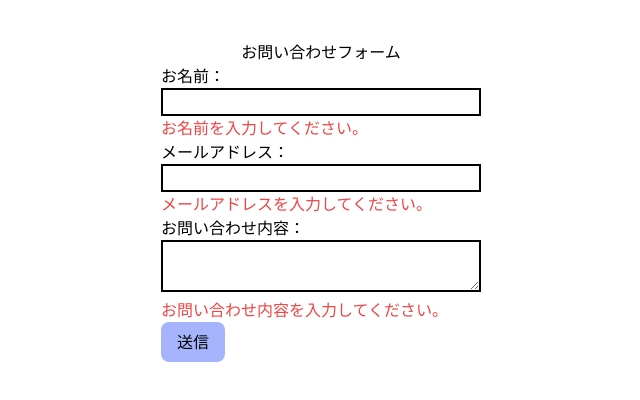
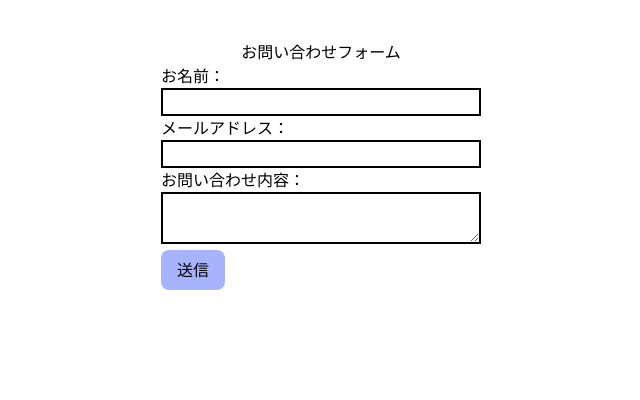
Before and after one commit to sudo-yoko/portfolio-nextjs, a Next.js app: page /demo/contact in a window 1280 px wide. Shown: the top 400 px of the page, without its empty margins (319-959 px from the left). Built offline with nearby package versions, Linux system fonts and the light colour scheme.

Commit message:
202505021609

```diff
--- a/app/demo/contact/main.tsx
+++ b/app/demo/contact/main.tsx
@@ -2,7 +2,8 @@
 
 import React, { useState } from 'react';
 import { info } from '@/modules/loggers/remote-logger';
-import { required } from '@/modules/validator/validate-functions';
+import { required } from '@/modules/validators/validator';
+import { ValidationErrors } from '@/modules/validators/validator';
 
 // フォームデータ
 interface FormData {
@@ -12,43 +13,56 @@ interface FormData {
 }
 
 export default function Main() {
-  const [status, setStatus] = useState<'idle' | 'sending' | 'sent'>('idle');
+  const [status, setStatus] = useState<'idle' | 'sending' | 'complete'>('idle');
 
-  function send(formData: FormData) {
+  async function send(formData: FormData) {
     info(
       `name=${formData.name}, email=${formData.email}, body=${formData.body}`,
     );
 
     setStatus('sending');
+
+    // 2秒待機
+    await new Promise<void>((resolve) => {
+      setTimeout(() => {
+        resolve();
+      }, 2000);
+    });
+    setStatus('complete');
   }
 
   return (
     <>
       <div className="flex h-screen w-screen flex-col items-center py-10">
-        {status === 'idle' && <Form />}
+        {status === 'idle' && <Form callback={send} />}
         {status === 'sending' && <Sending />}
-        {status === 'sent' && <Completion />}
+        {status === 'complete' && <Completion />}
       </div>
     </>
   );
+}
 
-  function Form() {
+function Form({ callback }: { callback: (formData: FormData) => void }) {
   const [name, setName] = useState('');
   const [email, setEmail] = useState('');
   const [body, setBody] = useState('');
+  const [errors, setErrors] = useState<ValidationErrors>({});
 
   function handleSubmit(e: React.FormEvent, formData: FormData) {
     e.preventDefault();
-      if (validateForm(formData)) {
-        send(formData);
+    if (validate(formData)) {
+      callback(formData);
     }
     return;
   }
 
-    function validateForm(formData: FormData): boolean {
-      const errors = required.validate('name', formData.name);
-      if (errors) return true;
-      return false;
+  function validate(formData: FormData): boolean {
+    const errors: ValidationErrors = {};
+    errors['name'] = required('お名前', formData.name);
+    errors['email'] = required('メールアドレス', formData.email);
+    errors['body'] = required('お問い合わせ内容', formData.body);
+    setErrors(errors);
+    return Object.values(errors).every((arr) => arr.length === 0);
   }
 
   return (
@@ -68,9 +82,11 @@ export default function Main() {
                 className="w-80 border-2 border-black"
               />
             </div>
-              <div>
-                <p className="text-red-500">お名前を入力してください。</p>
+            {errors['name']?.map((err, index) => (
+              <div key={index}>
+                <p className="text-red-500">{err}</p>
               </div>
+            ))}
           </div>
           <div>
             <div>メールアドレス：</div>
@@ -82,11 +98,11 @@ export default function Main() {
                 className="w-80 border-2 border-black"
               />
             </div>
-              <div>
-                <p className="text-red-500">
-                  メールアドレスを入力してください。
-                </p>
+            {errors['email']?.map((err, index) => (
+              <div key={index}>
+                <p className="text-red-500">{err}</p>
               </div>
+            ))}
           </div>
           <div>
             <div>お問い合わせ内容：</div>
@@ -97,11 +113,11 @@ export default function Main() {
                 className="w-80 border-2 border-black"
               />
             </div>
-              <div>
-                <p className="text-red-500">
-                  お問い合わせ内容を入力してください。
-                </p>
+            {errors['body']?.map((err, index) => (
+              <div key={index}>
+                <p className="text-red-500">{err}</p>
               </div>
+            ))}
           </div>
           <div>
             <button
@@ -137,4 +153,3 @@ export default function Main() {
     </>
   );
 }
-}
--- a/modules/validator/validate-functions.ts
+++ /dev/null
@@ -1,10 +0,0 @@
-import { Validator } from '@/modules/validator/validator-interface';
-
-/**
- * 必須チェック
- */
-export const required: Validator = {
-  validate: (name, value) => {
-    return [];
-  },
-};
--- a/modules/validator/validator-interface.ts
+++ /dev/null
@@ -1,4 +0,0 @@
-export type Errors = string[];
-export interface Validator {
-  validate(name: string, value: unknown): Errors;
-}
--- /dev/null
+++ b/modules/validators/validator.ts
@@ -0,0 +1,18 @@
+export interface Validator {
+  (name: string, value: string): string[];
+}
+
+export interface ValidationErrors {
+  [key: string]: string[];
+}
+
+/**
+ * 必須チェック
+ */
+export const required: Validator = (name, value) => {
+  const errors: string[] = [];
+  if (value.trim() === '') {
+    errors.push(`${name}を入力してください。`);
+  }
+  return errors;
+};
```
Lines whose indentation alone changed are shown as unchanged.
